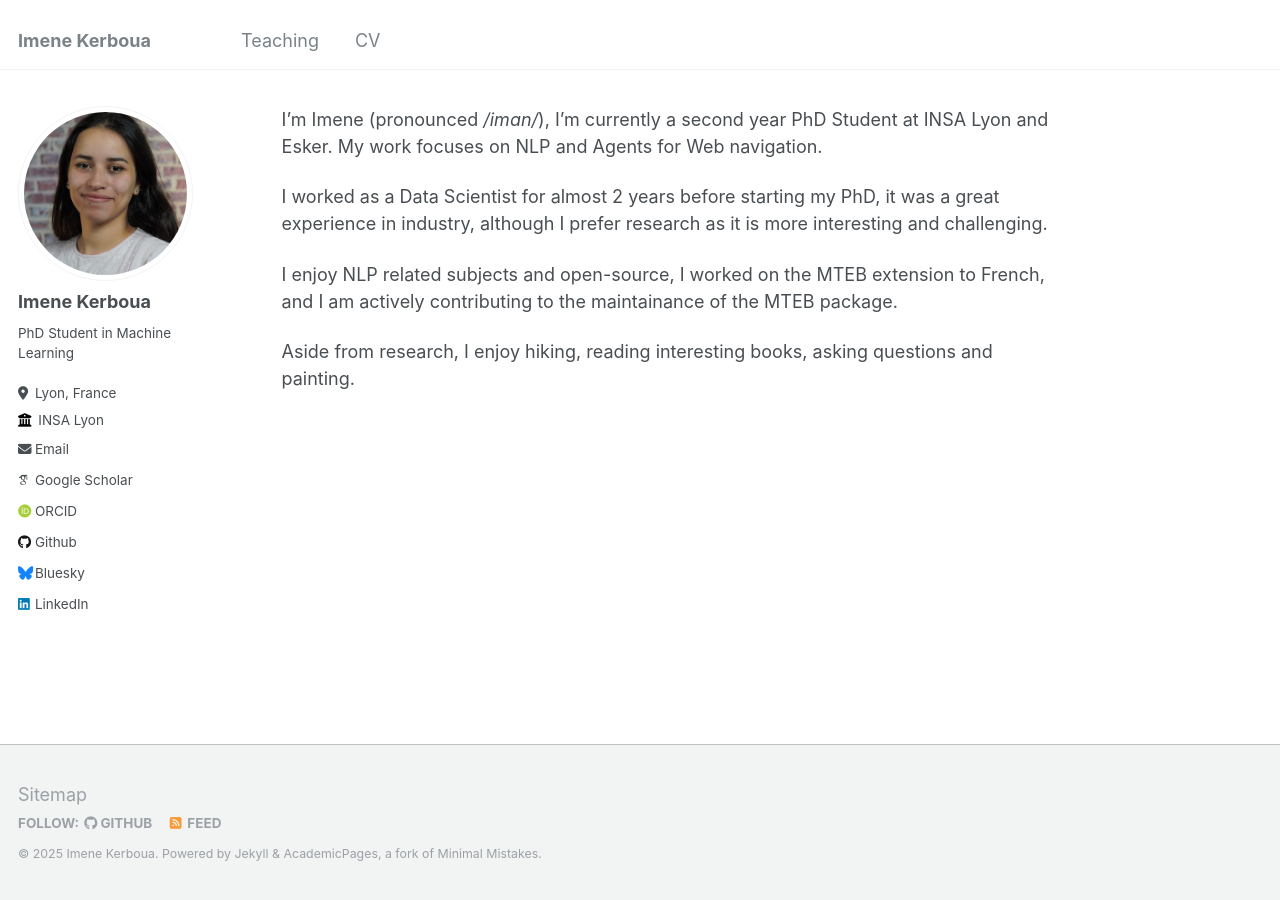
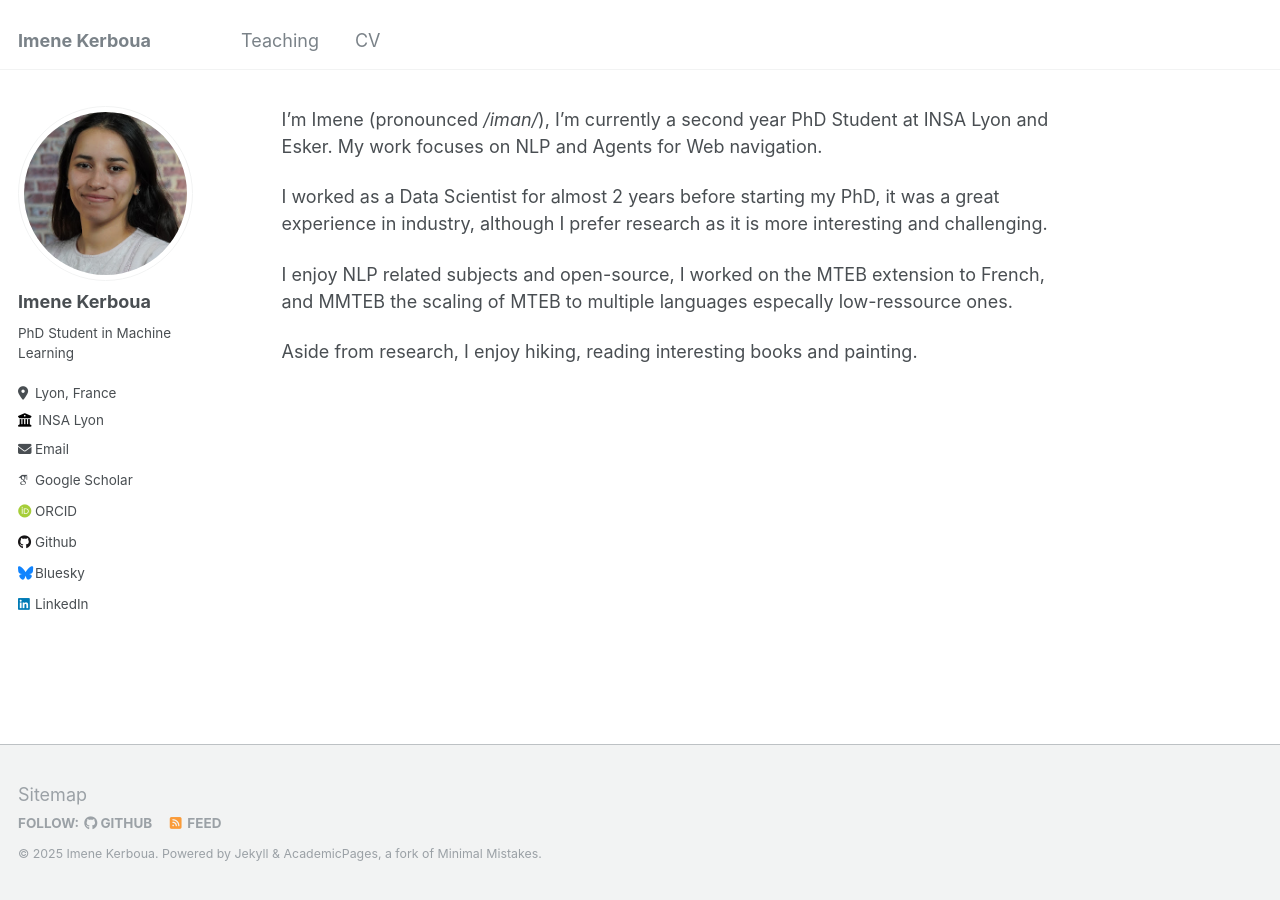
Before and after one commit to imenelydiaker/imenelydiaker.github.io, a Jekyll site: the page built from _pages/about.md, in a window 1280 px wide. Built offline with Jekyll 4.4.1, drawn with Linux system fonts in a browser that asks for light colours; some web fonts are replaced.

Commit message:
Update about.md

```diff
--- a/_pages/about.md
+++ b/_pages/about.md
@@ -10,6 +10,6 @@ I’m Imene (pronounced _/iman/_), I’m currently a second year PhD Student at
 
 I worked as a Data Scientist for almost 2 years before starting my PhD, it was a great experience in industry, although I prefer research as it is more interesting and challenging.
 
-I enjoy NLP related subjects and open-source, I worked on the MTEB extension to French, and I am actively contributing to the maintainance of the MTEB package.
+I enjoy NLP related subjects and open-source, I worked on the MTEB extension to French, and MMTEB the scaling of MTEB to multiple languages especally low-ressource ones.
 
-Aside from research, I enjoy hiking, reading interesting books, asking questions and painting.
+Aside from research, I enjoy hiking, reading interesting books and painting.
```
